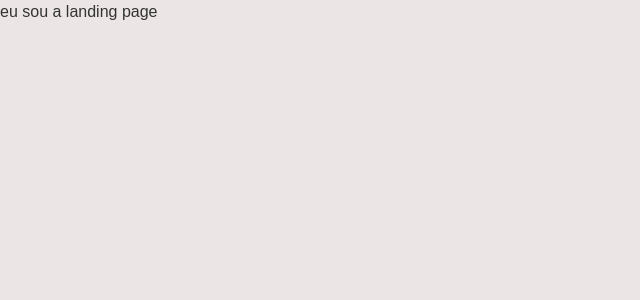
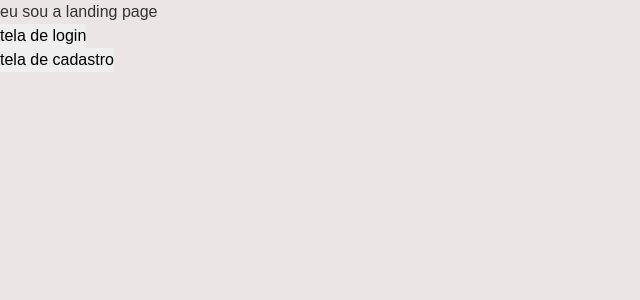
Before and after one commit to clean-control/clean-control-web, a React (Vite) app: page / in a window 1280 px wide. Shown: the top 300 px of the page, without its empty margins (0-640 px from the left). Built offline with nearby package versions, Linux system fonts and the light colour scheme.

Commit message:
dev - inicial

```diff
--- a/src/App.jsx
+++ b/src/App.jsx
@@ -1,10 +1,14 @@
 import { BrowserRouter, Routes, Route } from 'react-router-dom';
 import LandingPage from './pages/landingPage';
+import Login from './pages/login/login';
+import Register from './pages/register';
 export default function  App() {
   return (
     <BrowserRouter>
       <Routes>
-        <Route path="/" element={<LandingPage />} />
+      <Route path="/" element={<LandingPage />} />
+      <Route path="/auth/register" element={<Register />} />
+      <Route path="/auth/login" element={<Login />} />
       </Routes>
 
     </BrowserRouter>
--- a/src/pages/landingPage/index.jsx
+++ b/src/pages/landingPage/index.jsx
@@ -1,11 +1,29 @@
-// import { useState } from 'react'
+import { useNavigate } from 'react-router-dom';
+
 import React from "react";
 
 
 export default function LandingPage() {
+
+  const navegate = useNavigate();
+
+  const redirectLoin = () => {
+    navegate('/auth/login');
+  }
+  const redirectRegister = () => {
+    navegate('/auth/register');
+  }
+
+
   return (
     <>
      eu sou a landing page
+     <br />
+
+     <button onClick={redirectLoin}>tela de login</button><br />
+     <button onClick={redirectRegister}>tela de cadastro</button>
+
+
 
 
     </>
--- /dev/null
+++ b/src/pages/login/login.jsx
@@ -0,0 +1,8 @@
+export default function Login() {
+
+    return (
+        <>
+        <h1>Eu sou a tela de login</h1>
+        </>
+    );
+}
--- /dev/null
+++ b/src/pages/register/index.jsx
@@ -0,0 +1,8 @@
+export default function Register() {
+
+    return (
+        <>
+        <h1>Eu sou a tela de cadastro</h1>
+        </>
+    );
+}
```
